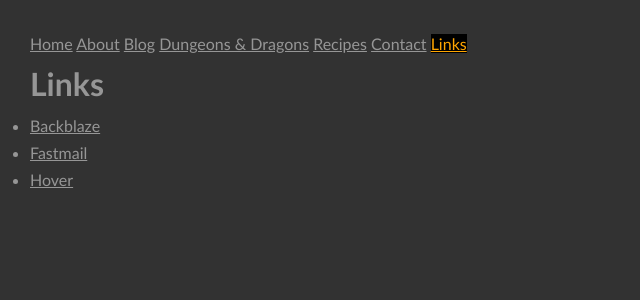
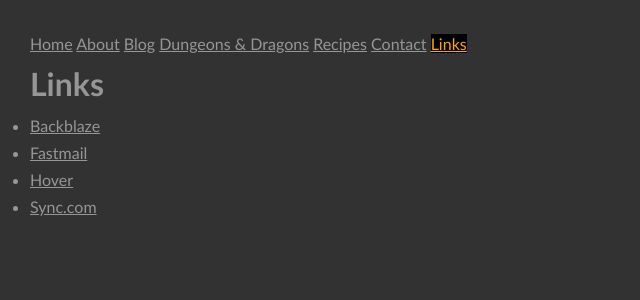
Before and after one commit to jacobpledger/website, a Jekyll site: the page built from links.html, in a window 1280 px wide. Shown: the top 300 px of the page, without its empty margins (0-640 px from the left). Built offline with Jekyll 4.4.1, drawn with Linux system fonts in a browser that asks for light colours.

Commit message:
added sync.com referral link

```diff
--- a/links.html
+++ b/links.html
@@ -15,6 +15,7 @@ title: Links
   <li><a href="https://secure.backblaze.com/r/01nknw">Backblaze</a></li>
   <li><a href="https://www.fastmail.com/?STKI=16663481">Fastmail</a></li>
   <li><a href="https://hover.com/IFrLywlg">Hover</a></li>
+  <li><a href="https://www.sync.com/?_sync_refer=12ca0da20">Sync.com</a></li>
 	</ul>
   </body>
 </html>
```
